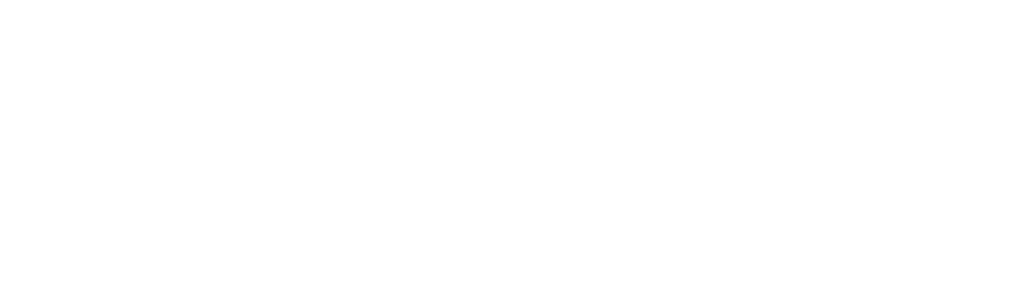
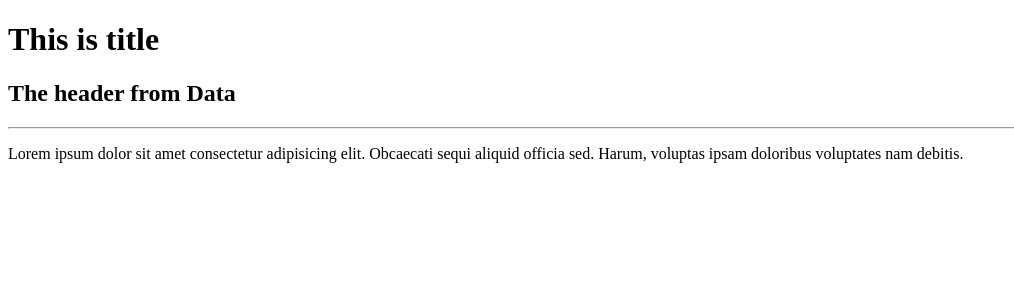
Before and after one commit to kofranek/vue3-sandbox, a Vue app in the folder 06-vue-components/: page / in a window 1280 px wide. Shown: the top 300 px of the page, without its empty margins (0-1014 px from the left). Built offline with nearby package versions, Linux system fonts and the light colour scheme.

Commit message:
modul6-02 první komponenta

```diff
--- a/06-vue-components/src/App.vue
+++ b/06-vue-components/src/App.vue
@@ -1,20 +1,15 @@
 <template>
-<div>
-
-</div>
- </template>
+  <div>
+    <h1>This is title</h1>
+    <the-header></the-header>
+  </div>
+</template>
 
 <script>
-
 export default {
   name: 'App',
-  components: {
-
-  }
-
+  components: {}
 }
 </script>
 
-<style lang="scss">
-
-</style>
+<style lang="scss"></style>
--- /dev/null
+++ b/06-vue-components/src/TheHeader.vue
@@ -0,0 +1,15 @@
+<template>
+  <h2>{{title}}</h2>
+  <hr />
+<p>Lorem ipsum dolor sit amet consectetur adipisicing elit. Obcaecati sequi aliquid officia sed. Harum, voluptas ipsam doloribus voluptates nam debitis.</p>
+</template>
+
+<script>
+export default {
+  data () {
+    return {
+      title: 'The header from Data'
+    }
+  }
+}
+</script>
```
Also changed, not shown: 06-vue-components/src/main.js (+7 -1 lines).
